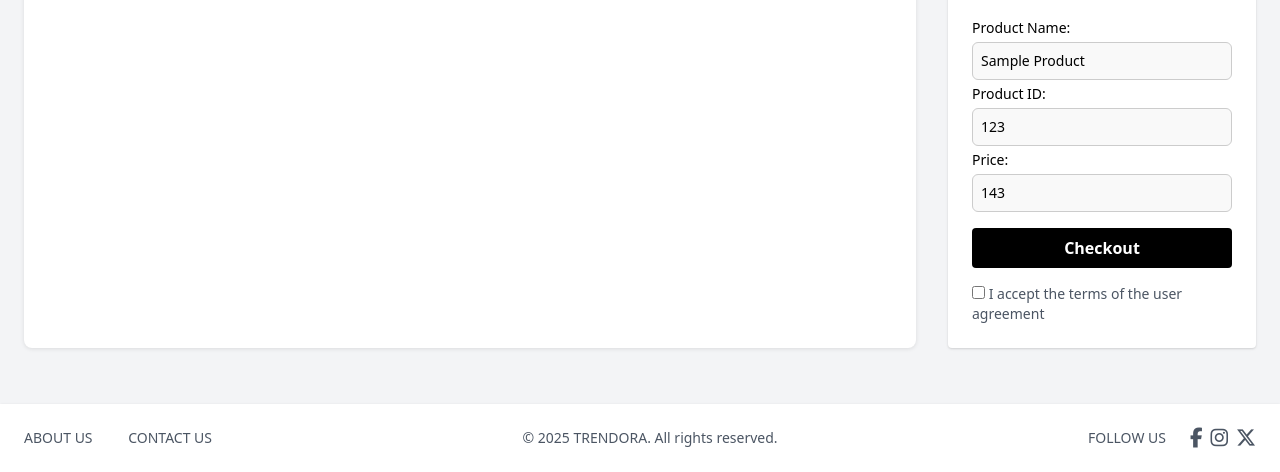
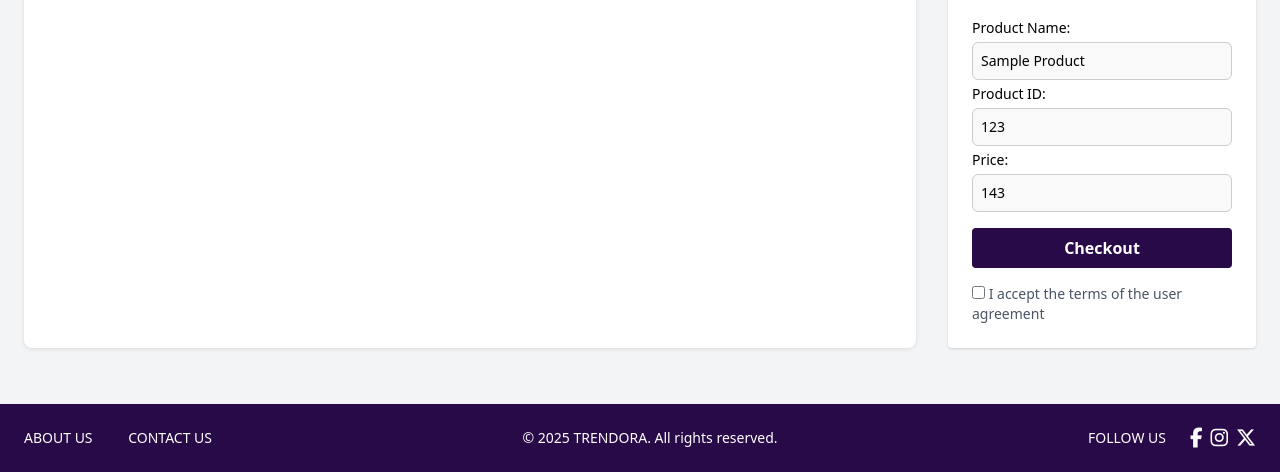
Before and after one commit to llonne-dellosa25/Trendora, a PHP site: page /checkout.html in a window 1280 px wide. Shown: the part 735-1207 px from the top of the page. Run offline with PHP 8.4, Linux system fonts and the light colour scheme.

Commit message:
Update checkout button and footer background colors for consistency; adjust footer text color for better visibility

```diff
--- a/checkout.css
+++ b/checkout.css
@@ -116,7 +116,7 @@ body {
 
 /* Checkout Button */
 .checkout-btn {
-  background-color: #000;
+  background-color: #270a47;
   color: white;
   padding: 0.75rem;
   font-weight: bold;
@@ -135,7 +135,7 @@ body {
 
 /* Footer */
 .footer {
-  background-color: #fff;
+  background-color: #270a47;
   box-shadow: 0 -1px 3px rgba(0, 0, 0, 0.05);
   padding: 1rem 2rem;
   display: flex;
@@ -143,7 +143,7 @@ body {
   gap: 1rem;
   text-align: center;
   font-size: 0.875rem;
-  color: #270a47;
+  color: white;
 }
 
 @media (min-width: 768px) {
--- a/checkout.html
+++ b/checkout.html
@@ -159,7 +159,7 @@
 
 
         <!-- Checkout Button -->
-        <button type="submit" class="checkout-btn w-full bg-black text-white py-2 mt-4 rounded">Checkout</button>
+        <button type="submit" class="checkout-btn w-full  text-white py-2 mt-4 rounded">Checkout</button>
 
         <!-- Terms Agreement -->
         <div class="terms mt-4 text-sm text-gray-600">
@@ -172,7 +172,7 @@
   </form>
 
   <!-- Footer -->
-  <footer class="footer bg-white shadow mt-8 p-6 flex flex-col md:flex-row justify-between items-center text-sm text-gray-600">
+  <footer class="footer shadow mt-8 p-6 flex flex-col md:flex-row justify-between items-center text-sm -600">
     <div class="footer-left space-x-4">
       <a href="#">ABOUT US</a>
       <a href="#">CONTACT US</a>
```
